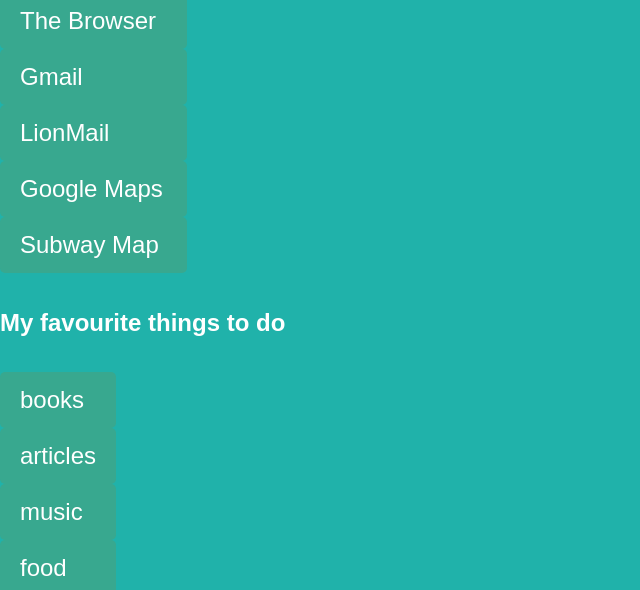
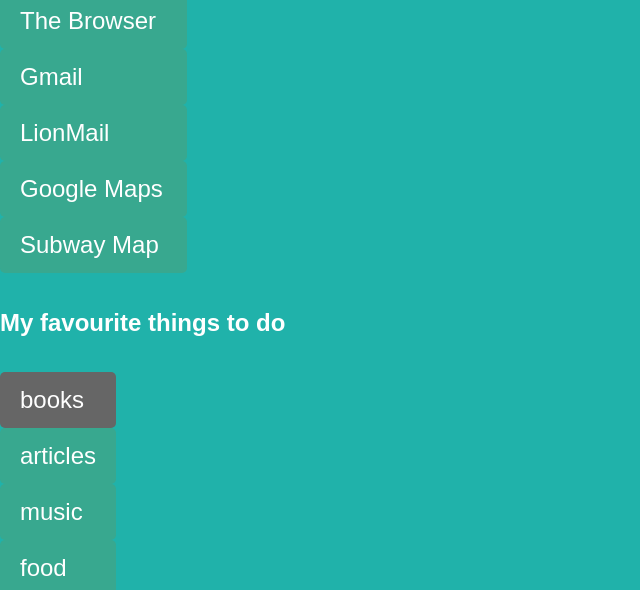
Before and after one commit to kebnerlandy/kebnerlandy.github.io, a plain HTML site: page index.html in a window 1280 px wide. In both pictures the pointer is over the link "books". Shown: the part 1279-1869 px from the top of the page, without its empty margins (0-640 px from the left). Drawn offline with Linux system fonts and the light colour scheme.

Commit message:
checking commit

```diff
--- a/styles.css
+++ b/styles.css
@@ -15,3 +15,4 @@ ul.websites {padding: 0; list-style: none; display: inline-block;}
 p, ul, ol {line-height: 1.5;}
 .hobbies a {background: #38A88F; padding: 10px 20px; color: #fff; text-decoration: none; border-radius: 5px; font-size: 24px; display: block;}
 ol.hobbies {padding: 0; list-style: none; display: inline-block;}
+.hobbies a:hover {background:#666;}
```
